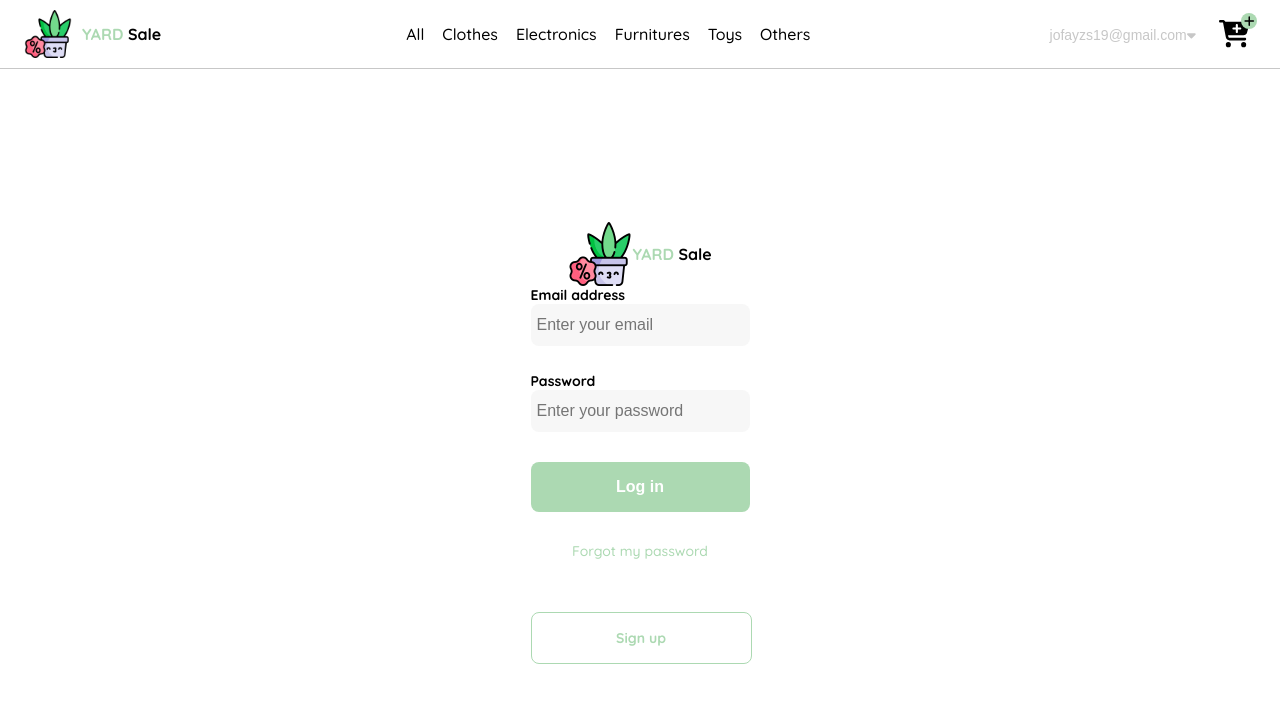
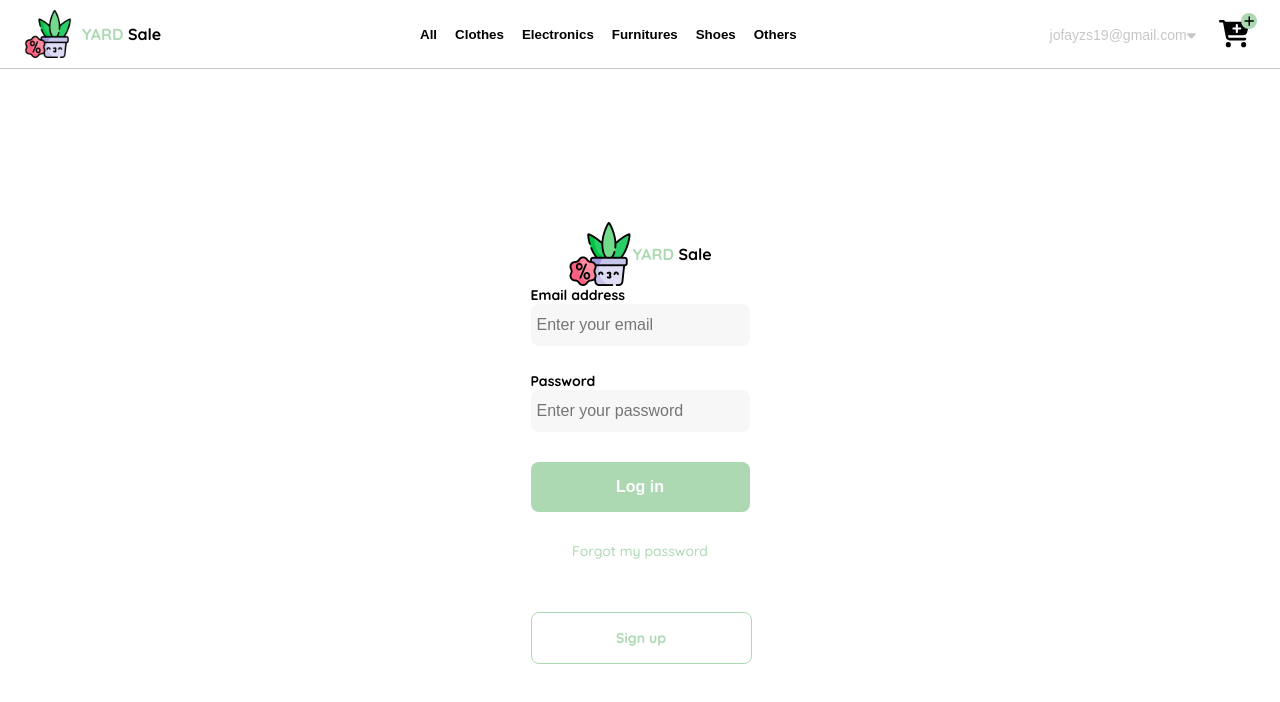
Before and after one commit to Jofay-zs/yard-ecommerce, a React (Vite) app: page /login in a window 1280 px wide. Shown: the top 702 px of the page. Built offline with nearby package versions, Linux system fonts and the light colour scheme.

Commit message:
[ADD] feature filter product

```diff
--- a/src/components/Header.tsx
+++ b/src/components/Header.tsx
@@ -1,4 +1,5 @@
 import React, { useContext, useState } from 'react';
+import { Link } from 'react-router-dom';
 import '../styles/components/header.scss';
 import { FontAwesomeIcon } from '@fortawesome/react-fontawesome';
 import {
@@ -7,7 +8,6 @@ import {
   faCaretDown,
   faPlus,
 } from '@fortawesome/free-solid-svg-icons';
-import { Link } from 'react-router-dom';
 import navbarLogo from '../assets/menu.png';
 import AppContext from '../context/AppContext';
 import Menu from './Menu';
@@ -18,7 +18,8 @@ function Header() {
   const [isNavbarOpen, setIsNavbarOpen] = useState(false);
   const { isAccountNavbarOpen, setIsAccountNavbarOpen } =
     useContext(AppContext);
-  const { toggleOrders, setToggleOrders } = useContext(AppContext);
+  const { toggleOrders, setToggleOrders, setProductFilter } =
+    useContext(AppContext);
   const { state } = useContext(AppContext);
 
   return (
@@ -32,33 +33,75 @@ function Header() {
         />
       </button>
 
-      <section className='navbar-header'>
+      <Link to='/' className='navbar-header'>
         <img src={navbarLogo} alt='YARD-Sale' className='navbar-header-logo' />
         <div className='navbar-header-title'>
           <span>YARD </span>
           <span> Sale</span>
         </div>
-      </section>
+      </Link>
 
       <section className='navbar-list'>
         <ul>
           <li>
-            <Link to='/'>All</Link>
+            <button
+              type='button'
+              onClick={() => {
+                setProductFilter('');
+              }}
+            >
+              All
+            </button>
           </li>
           <li>
-            <Link to='/'>Clothes</Link>
+            <button
+              type='button'
+              onClick={() => {
+                setProductFilter('clothes');
+              }}
+            >
+              Clothes
+            </button>
           </li>
           <li>
-            <Link to='/'>Electronics</Link>
+            <button
+              type='button'
+              onClick={() => {
+                setProductFilter('electronics');
+              }}
+            >
+              Electronics
+            </button>
           </li>
           <li>
-            <Link to='/'>Furnitures</Link>
+            <button
+              type='button'
+              onClick={() => {
+                setProductFilter('furniture');
+              }}
+            >
+              Furnitures
+            </button>
           </li>
           <li>
-            <Link to='/'>Toys</Link>
+            <button
+              type='button'
+              onClick={() => {
+                setProductFilter('shoes');
+              }}
+            >
+              Shoes
+            </button>
           </li>
           <li>
-            <Link to='/'>Others</Link>
+            <button
+              type='button'
+              onClick={() => {
+                setProductFilter('others');
+              }}
+            >
+              Others
+            </button>
           </li>
         </ul>
       </section>
--- a/src/containers/ProductList.tsx
+++ b/src/containers/ProductList.tsx
@@ -1,20 +1,38 @@
-import React from 'react';
+import React, { useContext, useEffect } from 'react';
 import ProductItem from '../components/ProductItem';
+import AppContext from '../context/AppContext';
 import useGetProducts from '../hooks/useGetProducts';
 import { Product } from '../lib/dataTypes/product';
 import '../styles/containers/product-list.scss';
 
-const API = 'https://api.escuelajs.co/api/v1/products?limit=20&offset=1';
+const API = 'https://api.escuelajs.co/api/v1/products?limit=500&offset=1';
 
 function ProductList() {
   const products = useGetProducts(API);
+  const { productFilter } = useContext(AppContext);
+
+  useEffect(() => {
+    products.forEach((product: Product) => {
+      console.log(product.category.name);
+    });
+  }, [products]);
 
   return (
     <section className='main-container'>
       <div className='product-list'>
-        {products.map((product: Product) => (
-          <ProductItem product={product} key={product?.id} />
-        ))}
+        {productFilter === ''
+          ? products.map((product: Product) => (
+              <ProductItem product={product} key={product?.id} />
+            ))
+          : products
+              .filter(
+                (product: Product) =>
+                  product.category.name.toLowerCase() ===
+                  productFilter.toLowerCase(),
+              )
+              .map((product: Product) => (
+                <ProductItem product={product} key={product?.id} />
+              ))}
       </div>
     </section>
   );
--- a/src/hooks/useInitialState.ts
+++ b/src/hooks/useInitialState.ts
@@ -9,6 +9,7 @@ const useInitialState = () => {
   const [state, setState] = useState(initialState);
   const [toggleOrders, setToggleOrders] = useState(false);
   const [isAccountNavbarOpen, setIsAccountNavbarOpen] = useState(false);
+  const [productFilter, setProductFilter] = useState('');
 
   const addToCart = (payload: Product) => {
     setState({
@@ -28,10 +29,12 @@ const useInitialState = () => {
     state,
     toggleOrders,
     isAccountNavbarOpen,
+    productFilter,
     addToCart,
     removeFromCart,
     setToggleOrders,
     setIsAccountNavbarOpen,
+    setProductFilter,
   };
 };
 
--- a/src/styles/components/header.scss
+++ b/src/styles/components/header.scss
@@ -56,12 +56,15 @@
     }
 }
 
-.navbar-list li a {
+.navbar-list li button {
     text-decoration: none;
     color: $--black;
     border: 1px solid $--white;
     padding: 8px;
     border-radius: 8px;
+    font-weight: bold;
+    background-color: transparent;
+    cursor: pointer;
 
     &:hover {
         border: 1px solid $--hospital-green;
@@ -99,6 +102,7 @@
         background-color: transparent;
         border: none;
         font-size: 1em;
+        cursor: pointer;
     }
 
     & div {
```
